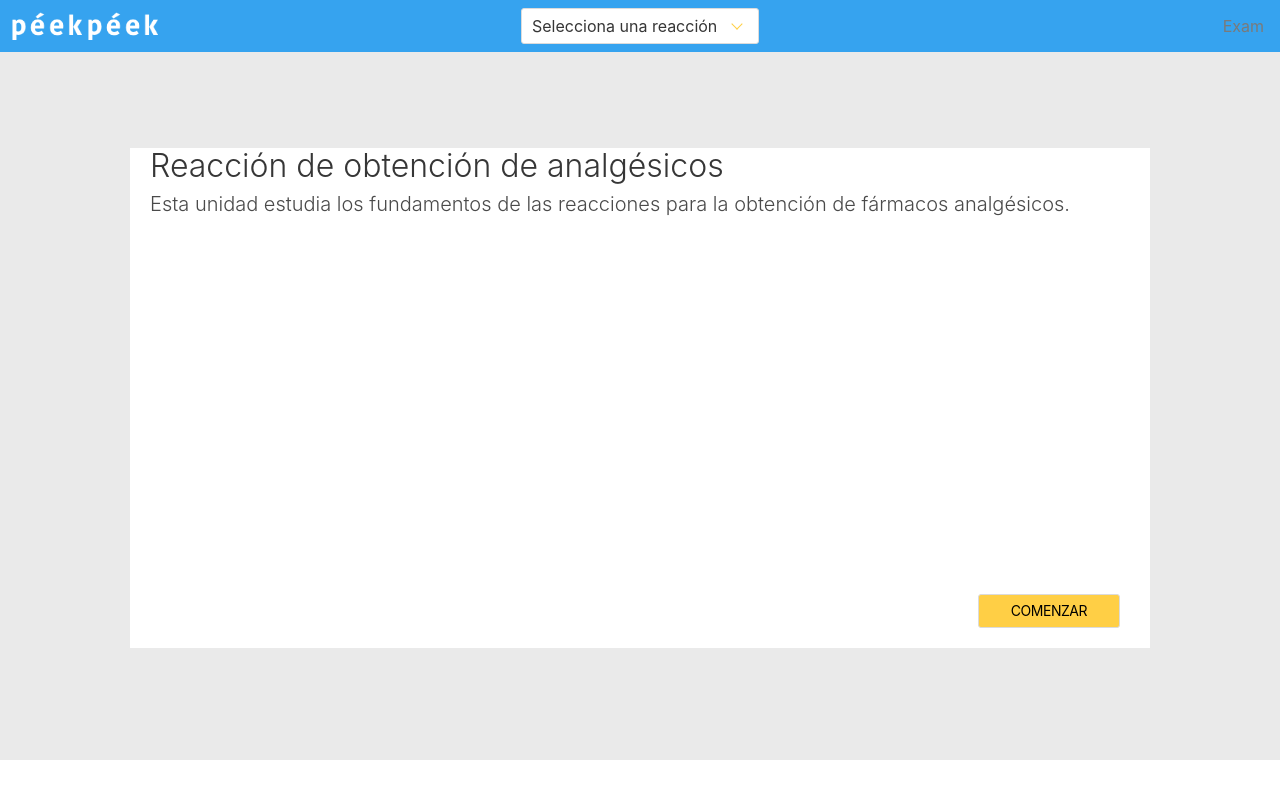
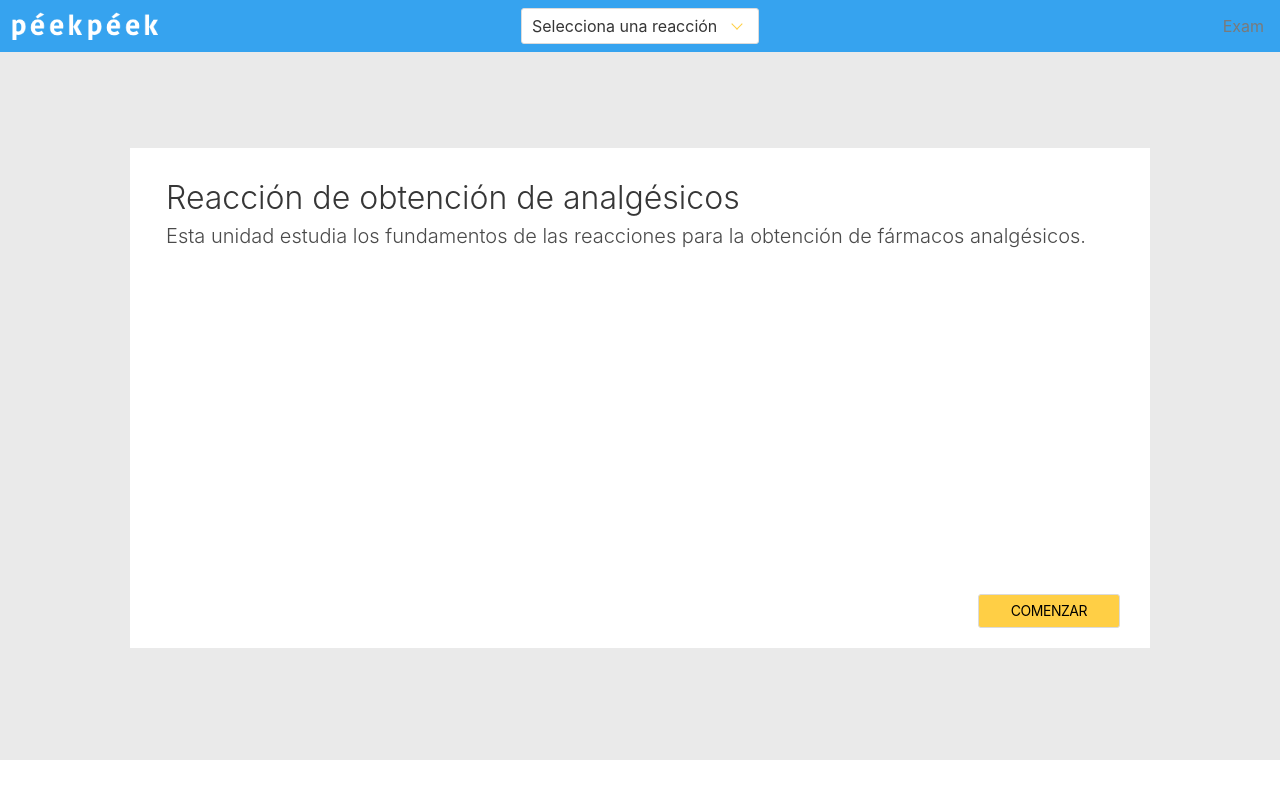
Before and after one commit to RoelCastano/ChemistryApp, a React (Create React App) app: page / in a window 1280 px wide. Built offline with nearby package versions, Linux system fonts and the light colour scheme.

Commit message:
Content alignation

```diff
--- /dev/null
+++ b/src/Exam.css
@@ -0,0 +1,3 @@
+.content {
+  padding-top: 2rem;
+  padding-left: 1rem; }
--- a/src/Exam.scss
+++ b/src/Exam.scss
@@ -0,0 +1,4 @@
+.content{
+  padding-top: 2rem;
+  padding-left: 1rem;
+}
--- a/src/Home.css
+++ b/src/Home.css
@@ -28,3 +28,7 @@
   font-size: 18px;
   color: #36A3EF;
   letter-spacing: 0; }
+
+.content {
+  padding-top: 2rem;
+  padding-left: 1rem; }
--- a/src/Home.scss
+++ b/src/Home.scss
@@ -24,7 +24,12 @@
   letter-spacing: -0.48px;
   padding: 1rem 2rem 1rem 2rem; }
 
-  .button.back {
+.button.back {
   font-size: 18px;
   color: #36A3EF;
   letter-spacing: 0; }
+
+.content{
+  padding-top: 2rem;
+  padding-left: 1rem;
+}
```
